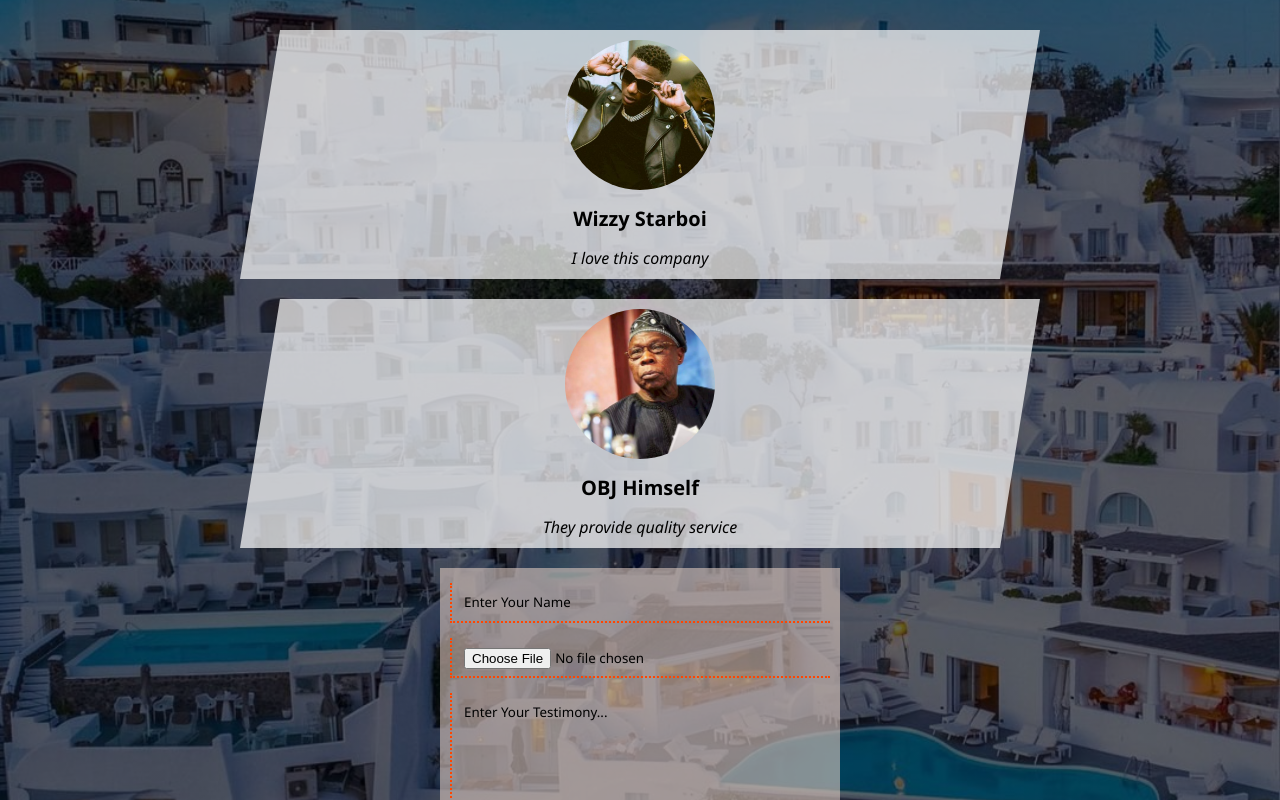
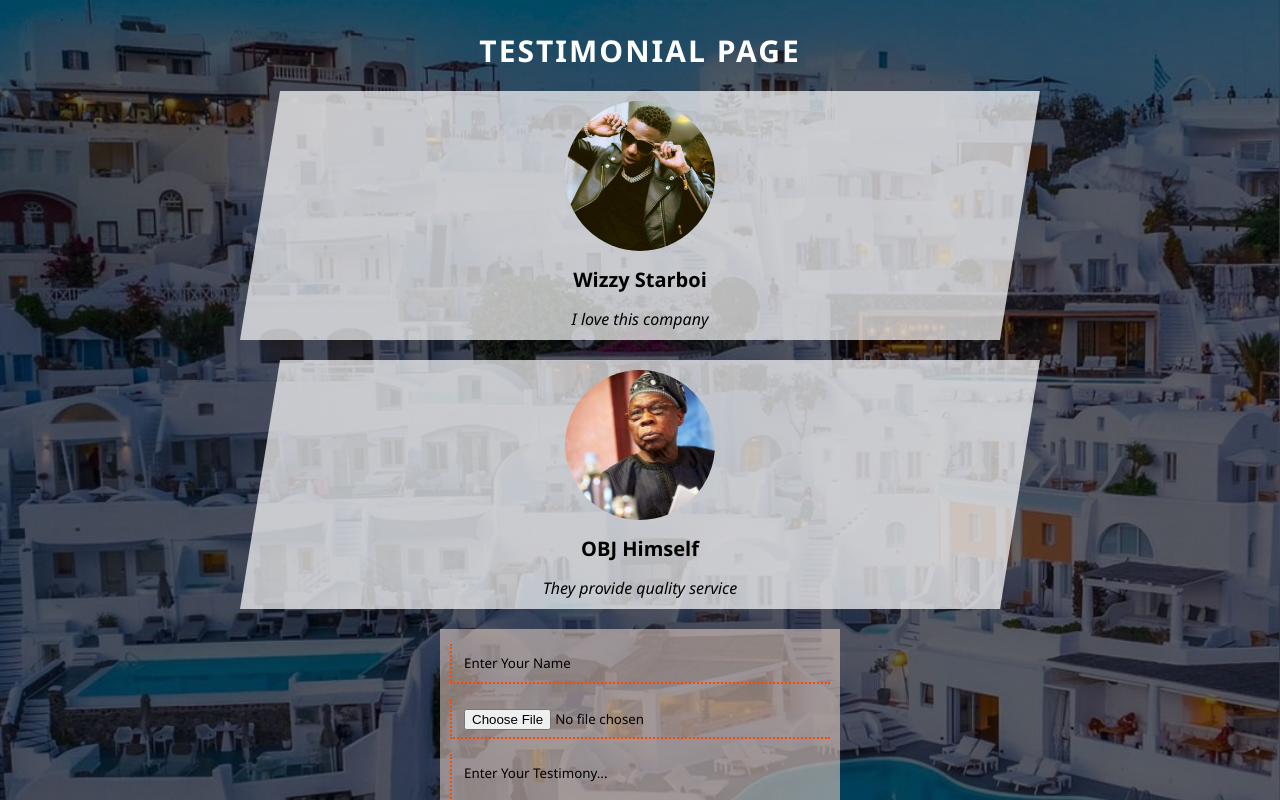
Before and after one commit to ibktommy/TestimonialPage-ReactApp, a React (Create React App) app: page / in a window 1280 px wide. Shown: the top 800 px of the page. Built offline with nearby package versions, Linux system fonts and the light colour scheme.

Commit message:
Adding App Title/Header

```diff
--- a/src/App.js
+++ b/src/App.js
@@ -24,6 +24,7 @@ const App = () => {
 
   return (
     <div>
+      <h1 className="header">Testimonial Page</h1>
       <UserCard usersData={data} />
       <Form onAddUserData={addUserDataHandler} dataNum={data} />
     </div>
--- a/src/index.scss
+++ b/src/index.scss
@@ -47,6 +47,15 @@ body {
 	padding: 3rem 1rem;
 }
 
+h1 {
+  font-size: 3rem;
+  text-transform: uppercase;
+  margin-bottom: 2rem;
+  color: #fff;
+  letter-spacing: .2rem;
+  text-align: center;
+}
+
 input,
 textarea,
 button {
```
